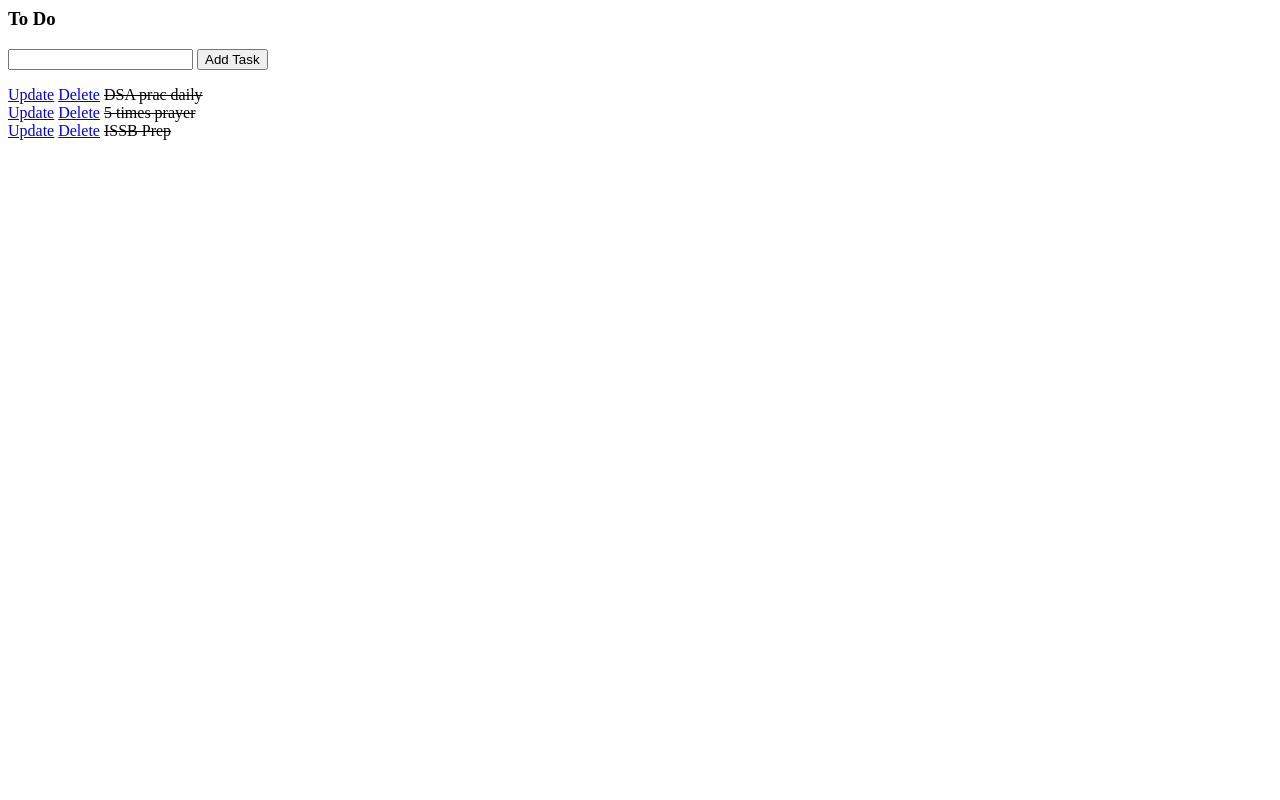
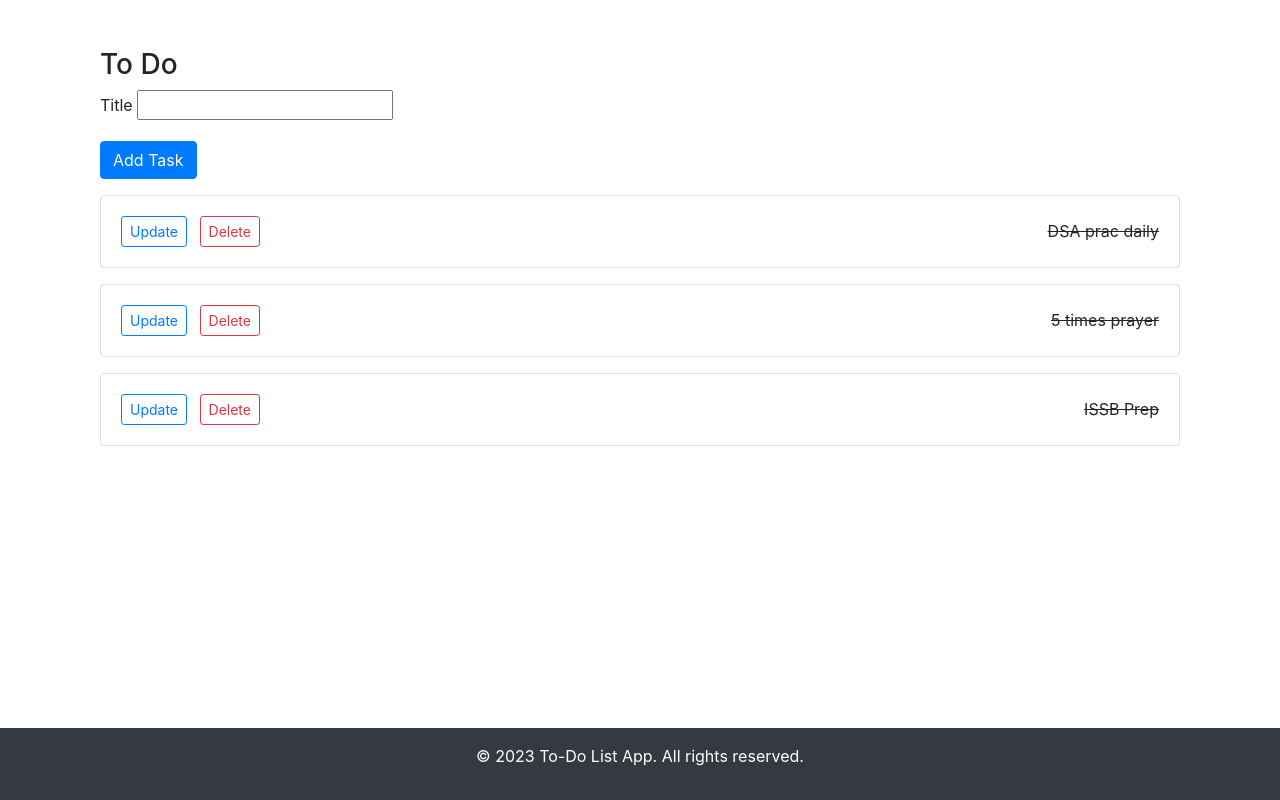
Before and after one commit to ZainAli121/Django-To-Do-Application, a Django app: template myproject/todo/templates/list.html in a window 1280 px wide. Run offline with Django 4.2, Linux system fonts and the light colour scheme; the template is opened without the code that fills it: values that come from a table or form of the project are taken from there, others are empty; data comes from the database, SQL or seed files in the repository; both versions use the stored data as it was after the commit; form fields are guessed from the names that the template uses; some libraries are stand-ins or nearby versions.

Commit message:
Styling done

```diff
--- a/myproject/todo/templates/list.html
+++ b/myproject/todo/templates/list.html
@@ -1,22 +1,34 @@
+{% extends 'main.html' %}
+    <title>To-Do List App</title>
+    <link rel="stylesheet" href="https://maxcdn.bootstrapcdn.com/bootstrap/4.5.2/css/bootstrap.min.css">
+{% block content %}
+    <div class="container mt-4">
         <h3>To Do</h3>
-
-<form method="post" action="/">
+        <form method="post" action="">
             {% csrf_token %}
-{{form.title}}
-    <input type="submit" value="Add Task">
+            <div class="form-group">
+                {{ form.title.label_tag }}
+                {{ form.title }}
+            </div>
+            <button type="submit" class="btn btn-primary">Add Task</button>
         </form>
 
         {% for task in tasks %}
-
+        <div class="task card mt-3">
+            <div class="card-body d-flex justify-content-between align-items-center">
                 <div>
-    <a href="{% url 'update_task' task.id %}">Update</a>
-    <a href="{% url 'delete_task' task.id %}">Delete</a>
-
-    {% if task.complete == True %}
-    <strike>{{task}}</strike>
-    <span>{% else %}</span>
-    {{task}}
+                    <a href="{% url 'update_task' task.id %}" class="btn btn-sm btn-outline-primary mr-2">Update</a>
+                    <a href="{% url 'delete_task' task.id %}" class="btn btn-sm btn-outline-danger">Delete</a>
+                </div>
+                <div>
+                    {% if task.complete %}
+                    <del>{{ task }}</del>
+                    {% else %}
+                    {{ task }}
                     {% endif %}
                 </div>
-
+            </div>
+        </div>
         {% endfor %}
+    </div>
+{% endblock %}
--- /dev/null
+++ b/myproject/todo/templates/main.html
@@ -0,0 +1,23 @@
+<!DOCTYPE html>
+<html>
+<head>
+    <title>{% block title %}Your App Title{% endblock %}</title>
+    <link rel="stylesheet" href="https://maxcdn.bootstrapcdn.com/bootstrap/4.5.2/css/bootstrap.min.css">
+</head>
+<body class="d-flex flex-column min-vh-100">
+    <header>
+        <!-- Header content here -->
+    </header>
+
+    <div class="container mt-4 flex-grow-1">
+        {% block content %}
+        {% endblock %}
+    </div>
+
+    <footer class="py-3 bg-dark text-white">
+        <div class="container text-center">
+            <p>&copy; 2023 To-Do List App. All rights reserved.</p>
+        </div>
+    </footer>
+</body>
+</html>
```
Also changed, not shown: myproject/todo/templates/delete_task.html (+14 -6 lines), myproject/todo/templates/update_task.html (+15 -6 lines), myproject/db.sqlite3. Lines whose indentation alone changed are shown as unchanged.
